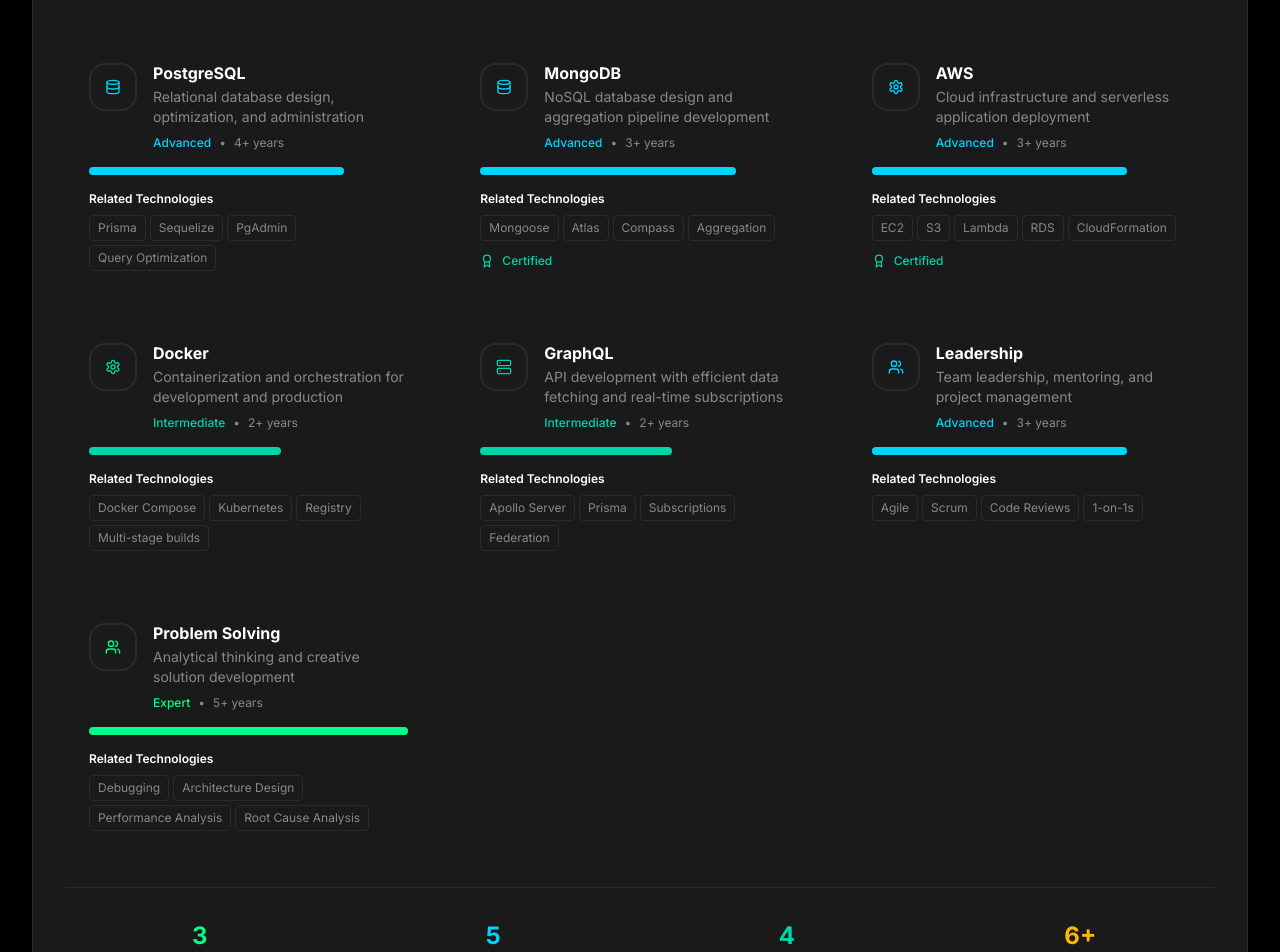
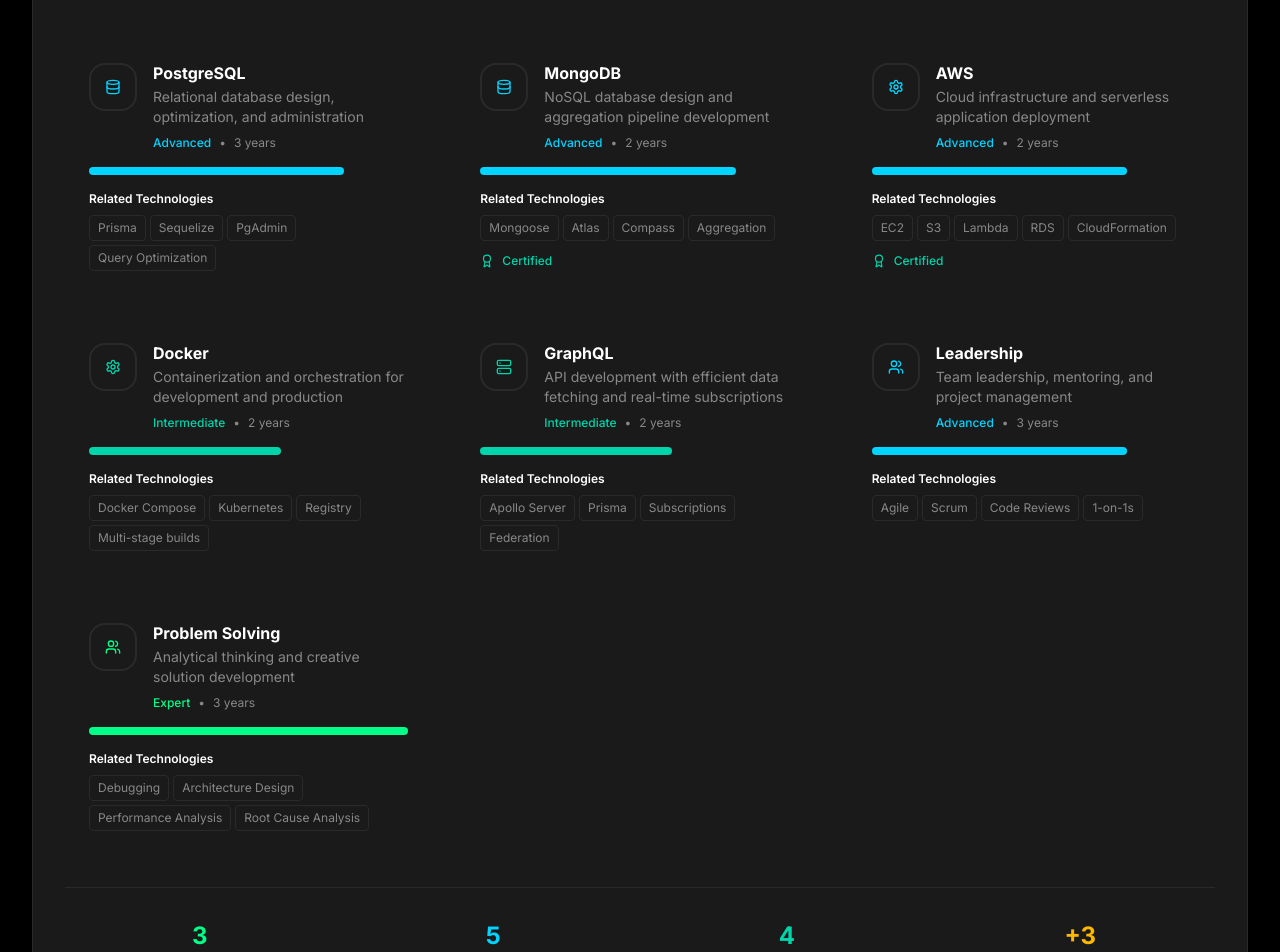
Before and after one commit to Mehdi-ahmed-yacine/neonfolio, a React (Vite) app: page / in a window 1280 px wide. Shown: the part 2600-3552 px from the top of the page. Built offline with nearby package versions, Linux system fonts and the light colour scheme.

Commit message:
Resume updates: normalize skills to 2-3 years, set +3 years summary, update experience dates to 2025, update hero stats (+3 years, +10 projects). Wire resume PDF button.

```diff
--- a/src/pages/digital-resume/components/SkillsSection.jsx
+++ b/src/pages/digital-resume/components/SkillsSection.jsx
@@ -173,9 +173,7 @@
             <div className="text-sm text-muted-foreground">Full-Stack</div>
           </div>
           <div className="text-center">
-            <div className="text-2xl font-bold text-warning mb-1">
-              {new Date()?.getFullYear() - 2019}+
-            </div>
+            <div className="text-2xl font-bold text-warning mb-1">+3</div>
             <div className="text-sm text-muted-foreground">Years Experience</div>
           </div>
         </div>
--- a/src/pages/digital-resume/index.jsx
+++ b/src/pages/digital-resume/index.jsx
@@ -41,7 +41,7 @@
       position: "Développeur Web (Projet de Fin d'Études)",
       company: "Sonatrach - Division Production HSE",
       location: "Alger, Algérie",
-      duration: "2023",
+      duration: "2025",
       type: "Stage / Projet",
       current: false,
       description: `Application Reshume pour Sonatrach — Dans le cadre d’un projet de fin d’études, j’ai conçu et développé Reshume, une application web innovante pour le département HSE de la Division Production de Sonatrach. Cette plateforme, développée avec HTML, CSS, JavaScript, Django, et MySQL, automatise la gestion des remboursements des frais de mission des employés. Elle intègre des fonctionnalités clés telles que la gestion des utilisateurs, le suivi des missions via un tableau de bord, l’historique des transactions, et l’envoi de notifications par email pour une communication transparente. En utilisant des bibliothèques comme Chart.js pour les visualisations et Moment.js pour la gestion des dates, Reshume offre une interface moderne, responsive et compatible avec le mode sombre. Ce projet a permis d’optimiser les processus manuels, de réduire les erreurs et d’améliorer l’efficacité opérationnelle, démontrant mes compétences en développement web et mon engagement à répondre aux besoins spécifiques de Sonatrach.`,
@@ -53,7 +53,7 @@
       position: "Développeur Web",
       company: "CHU Mustapha - Service Pied Diabétique",
       location: "Alger, Algérie",
-      duration: "2022-2023",
+      duration: "2025",
       type: "Projet",
       current: false,
       description: `Bucha Tech est une application web développée en deux mois pour le service de prise en charge du pied diabétique du CHU Mustapha. Son objectif est de gérer de manière détaillée les données des patients, ainsi que celles des médecins et infirmiers, à travers une interface moderne, intuitive et facile à utiliser. L’application intègre des graphiques pour visualiser les informations, facilitant le suivi médical et améliorant l’efficacité des processus cliniques.`,
@@ -96,7 +96,7 @@
       name: "React.js",
       category: "frontend",
       proficiency: "Expert",
-      experience: "5+ years",
+      experience: "3 years",
       description: "Advanced React development with hooks, context, and performance optimization",
       technologies: ["Redux", "Next.js", "React Router", "Styled Components"],
       certified: true
@@ -105,7 +105,7 @@
       name: "Node.js",
       category: "backend",
       proficiency: "Expert",
-      experience: "4+ years",
+      experience: "3 years",
       description: "Server-side JavaScript development with Express and microservices architecture",
       technologies: ["Express.js", "Fastify", "Socket.io", "PM2"],
       certified: false
@@ -114,7 +114,7 @@
       name: "TypeScript",
       category: "frontend",
       proficiency: "Advanced",
-      experience: "3+ years",
+      experience: "2 years",
       description: "Type-safe JavaScript development for large-scale applications",
       technologies: ["TSConfig", "Type Guards", "Generics", "Decorators"],
       certified: false
@@ -123,7 +123,7 @@
       name: "PostgreSQL",
       category: "database",
       proficiency: "Advanced",
-      experience: "4+ years",
+      experience: "3 years",
       description: "Relational database design, optimization, and administration",
       technologies: ["Prisma", "Sequelize", "PgAdmin", "Query Optimization"],
       certified: false
@@ -132,7 +132,7 @@
       name: "MongoDB",
       category: "database",
       proficiency: "Advanced",
-      experience: "3+ years",
+      experience: "2 years",
       description: "NoSQL database design and aggregation pipeline development",
       technologies: ["Mongoose", "Atlas", "Compass", "Aggregation"],
       certified: true
@@ -141,7 +141,7 @@
       name: "AWS",
       category: "tools",
       proficiency: "Advanced",
-      experience: "3+ years",
+      experience: "2 years",
       description: "Cloud infrastructure and serverless application deployment",
       technologies: ["EC2", "S3", "Lambda", "RDS", "CloudFormation"],
       certified: true
@@ -150,7 +150,7 @@
       name: "Docker",
       category: "tools",
       proficiency: "Intermediate",
-      experience: "2+ years",
+      experience: "2 years",
       description: "Containerization and orchestration for development and production",
       technologies: ["Docker Compose", "Kubernetes", "Registry", "Multi-stage builds"],
       certified: false
@@ -159,7 +159,7 @@
       name: "GraphQL",
       category: "backend",
       proficiency: "Intermediate",
-      experience: "2+ years",
+      experience: "2 years",
       description: "API development with efficient data fetching and real-time subscriptions",
       technologies: ["Apollo Server", "Prisma", "Subscriptions", "Federation"],
       certified: false
@@ -168,7 +168,7 @@
       name: "Leadership",
       category: "soft",
       proficiency: "Advanced",
-      experience: "3+ years",
+      experience: "3 years",
       description: "Team leadership, mentoring, and project management",
       technologies: ["Agile", "Scrum", "Code Reviews", "1-on-1s"],
       certified: false
@@ -177,7 +177,7 @@
       name: "Problem Solving",
       category: "soft",
       proficiency: "Expert",
-      experience: "5+ years",
+      experience: "3 years",
       description: "Analytical thinking and creative solution development",
       technologies: ["Debugging", "Architecture Design", "Performance Analysis", "Root Cause Analysis"],
       certified: false
--- a/src/pages/professional-story/components/HeroSection.jsx
+++ b/src/pages/professional-story/components/HeroSection.jsx
@@ -93,18 +93,18 @@
 
             <div className="flex items-center space-x-6 pt-4">
               <div className="text-center">
-                <div className="text-2xl font-bold text-foreground">2.5</div>
+                <div className="text-2xl font-bold text-foreground">+3</div>
                 <div className="text-sm text-muted-foreground">Years Experience</div>
+              </div>
+              <div className="w-px h-12 bg-border"></div>
+              <div className="text-center">
+                <div className="text-2xl font-bold text-foreground">+10</div>
+                <div className="text-sm text-muted-foreground">Projects Completed</div>
               </div>
               <div className="w-px h-12 bg-border"></div>
               <div className="text-center">
                 <div className="text-2xl font-bold text-foreground">2025</div>
                 <div className="text-sm text-muted-foreground">Bachelor's Degree</div>
-              </div>
-              <div className="w-px h-12 bg-border"></div>
-              <div className="text-center">
-                <div className="text-2xl font-bold text-foreground">Present</div>
-                <div className="text-sm text-muted-foreground">Master's Student</div>
               </div>
             </div>
           </div>
```
